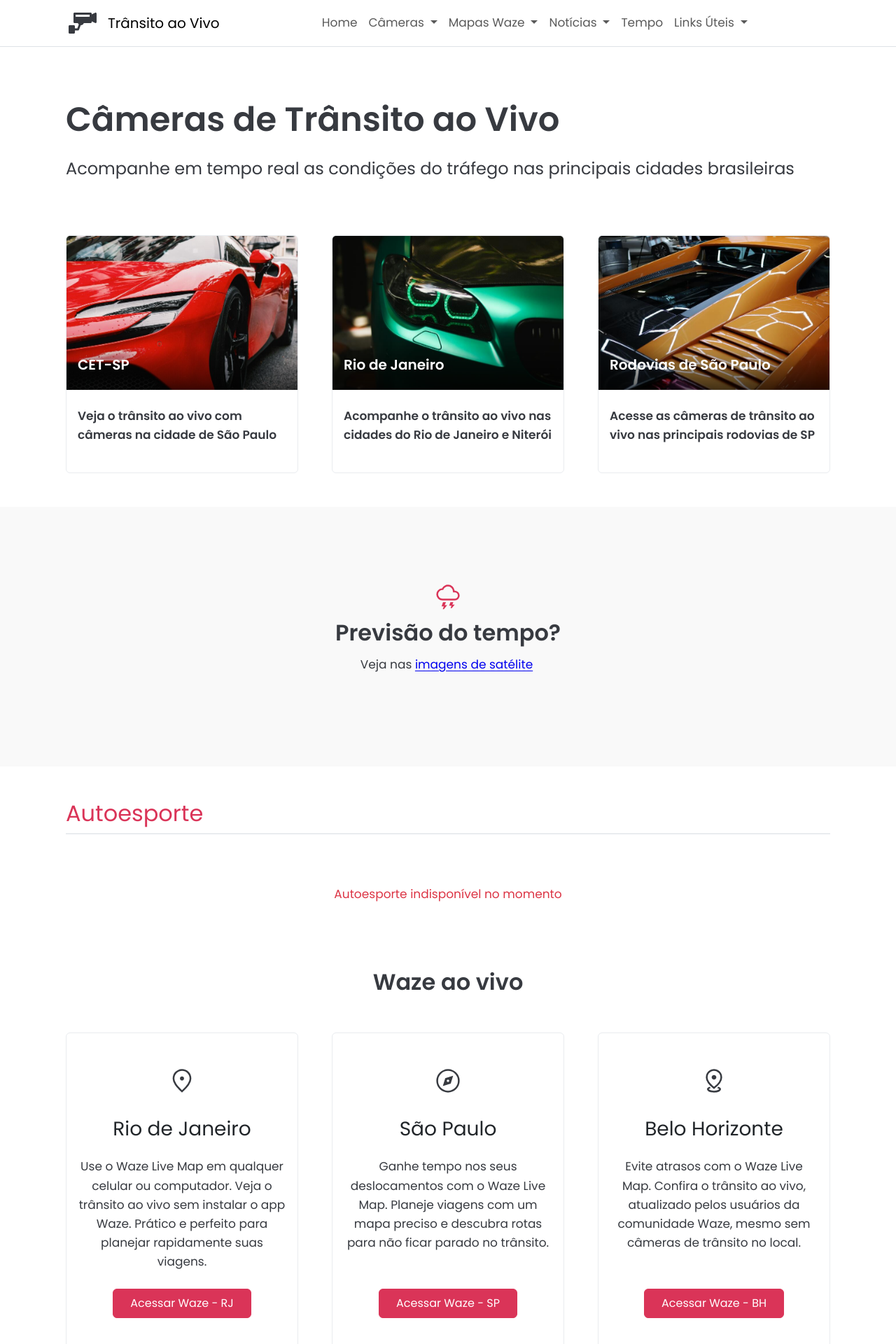
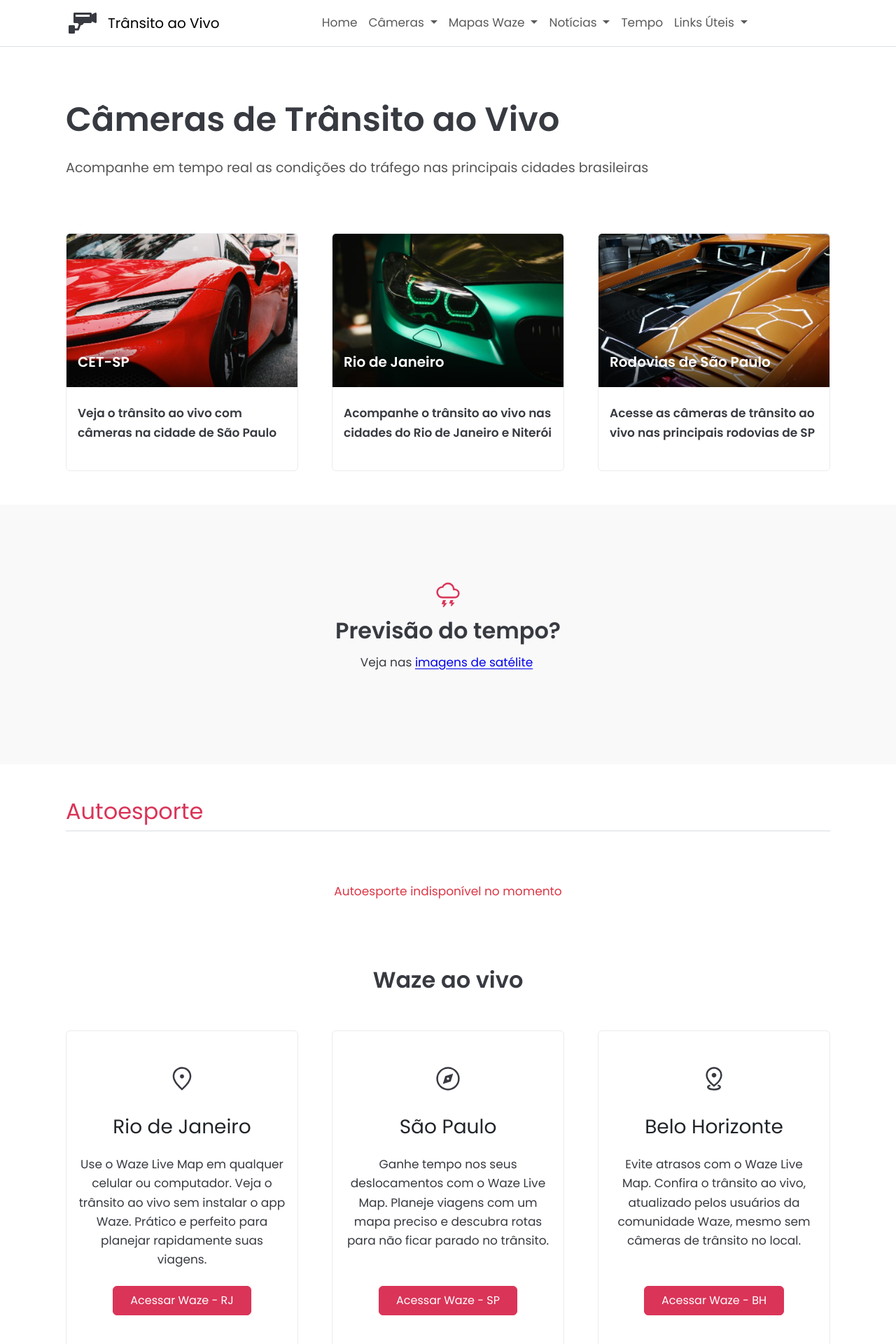
Before and after one commit to Sergio-Damm/transitoaovivo, a Jekyll site: the page built from index.html, in a window 1280 px wide. Shown: the top 1920 px of the page at 70% size. Built offline with Jekyll 4.4.1, drawn with Linux system fonts in a browser that asks for light colours; comment, search, counter and statistics services are not loaded.

Commit message:
content-subtitle

```diff
--- a/css/style.css
+++ b/css/style.css
@@ -13,6 +13,12 @@
 
 h1, h2, h3, p {
   color: #373a40;
+}
+
+.content-subtitle {
+  font-size: 1.2rem;
+  color: #555;
+  line-height: 1.6rem;
 }
 
 /* h1 celular */
--- a/index.html
+++ b/index.html
@@ -11,7 +11,7 @@
 
 			<div class="col-12 mx-auto">
 				<h1 class="h1-title-index mb-4">Câmeras de Trânsito ao Vivo</h1>
-				<h2 class="fs-4">Acompanhe em tempo real as condições do tráfego nas principais cidades brasileiras</h2>
+				<h2 class="content-subtitle">Acompanhe em tempo real as condições do tráfego nas principais cidades brasileiras</h2>
 			</div>
 
 		</div>
```
